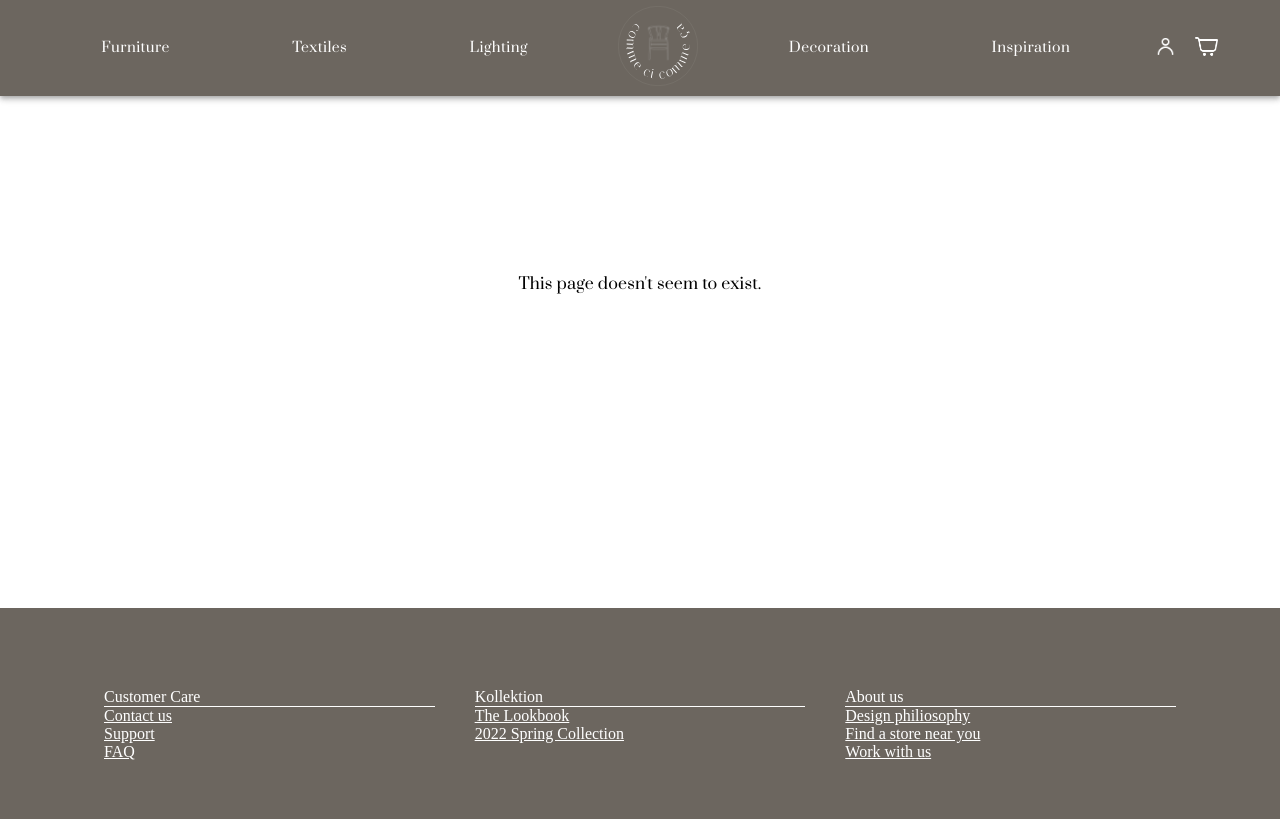
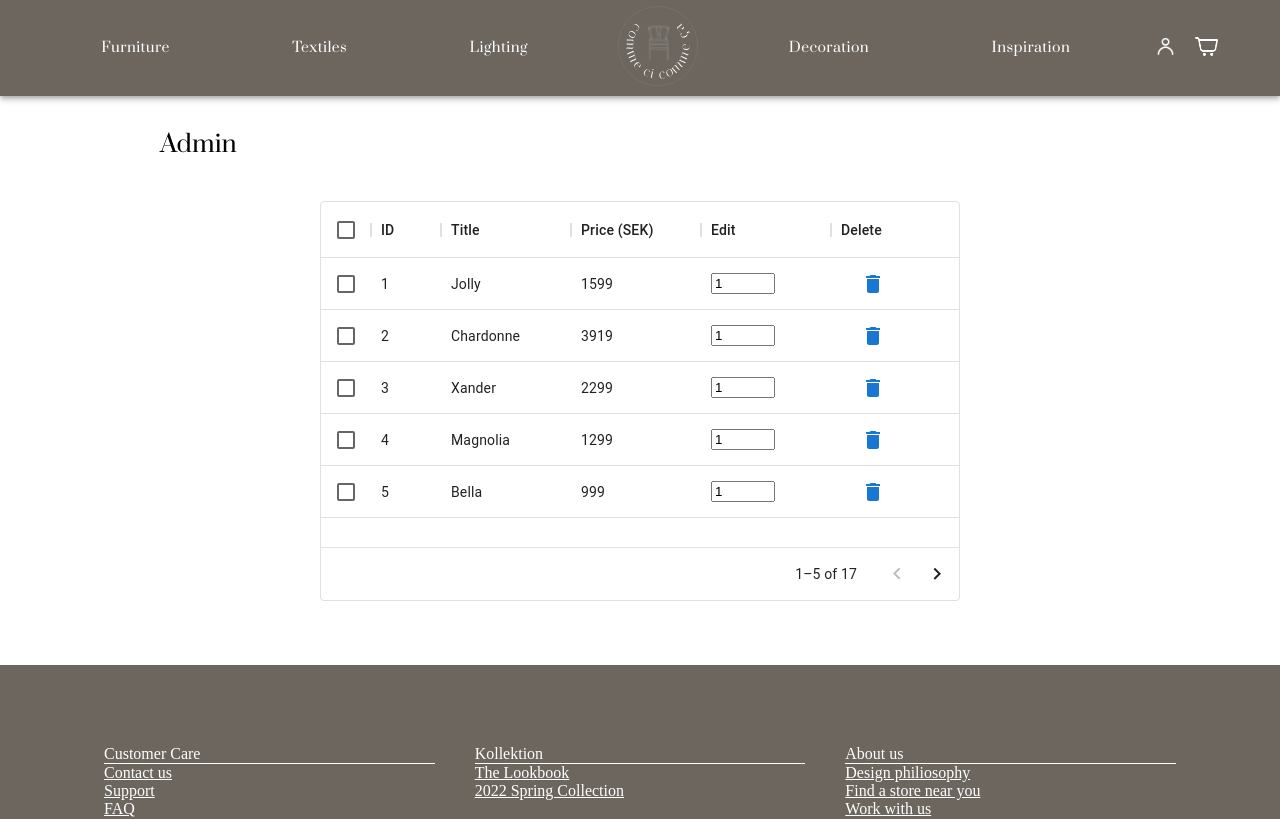
Before and after one commit to mirrenil/commeci-commeca-webbshop, a React (Create React App) app: page /admin in a window 1280 px wide. Shown: the top 819 px of the page. Built offline with nearby package versions, Linux system fonts and the light colour scheme; a web font is replaced by a local one.

Commit message:
Added adminPage and mui datagrid Co-authored-by: Miranda Nilhag <mirrenil@users.noreply.github.com>

```diff
--- a/package.json
+++ b/package.json
@@ -8,6 +8,7 @@
     "@mui/icons-material": "^5.5.0",
     "@mui/material": "^5.5.0",
     "@mui/styles": "^5.5.0",
+    "@mui/x-data-grid": "^5.6.1",
     "@testing-library/jest-dom": "^5.16.2",
     "@testing-library/react": "^12.1.3",
     "@testing-library/user-event": "^13.5.0",
--- a/src/App.tsx
+++ b/src/App.tsx
@@ -8,6 +8,7 @@ import { productData } from "./ProductData";
 import EmptyPage from "./components/EmptyPage";
 import NotFound from "./components/NotFound";
 import CartProvider from "./context/CartContextProvider";
+import AdminPage from "./components/AdminPage";
 
 function App() {
   return (
@@ -27,7 +28,8 @@ function App() {
               element={<EmptyPage page="Inspiration" />}
             />
             <Route path="/detail/:id" element={<DetailPage />} />
-            <Route path="/account" element="Account or admin page?" />
+            {/* added a quick fix in AdminPage component for now */}
+            <Route path="/admin" element={<AdminPage products={[]} />} />
             <Route path="/checkoutpage" element={<CheckoutPage />} />
             <Route path="*" element={<NotFound />} />
           </Route>
--- /dev/null
+++ b/src/components/AdminPage.tsx
@@ -0,0 +1,35 @@
+import { ProductData, productData } from "../ProductData"
+import ProductList from "./ProductList";
+
+interface Props {
+  products: ProductData[];
+}
+
+function AdminPage(props: Props) {
+
+    console.log(productData);
+
+
+
+    return (
+      <div>
+        <h5
+          style={{
+            fontFamily: "Prata",
+            fontWeight: "400",
+            fontSize: "1.5rem",
+            marginTop: "2rem",
+            marginLeft: "10rem",
+          }}
+        >
+          Admin
+        </h5>
+
+            <ProductList />
+     </div>
+    );
+}
+
+
+
+export default AdminPage;
--- a/src/components/Header.tsx
+++ b/src/components/Header.tsx
@@ -18,6 +18,7 @@ import userIcon from "../assets/icons/icon-user.webp";
 import logo from "../assets/images/logo.svg";
 import { useCart } from "../context/CartContextProvider";
 
+
 interface Page {
   label: string;
   href: string;
@@ -27,6 +28,7 @@ function Header() {
   const { sumCartQuantity } = useCart();
   const [anchorMenu, setAnchorMenu] = useState(false);
   const { ccLogo, icon, iconsContainer, quantityIcon } = useStyles();
+
 
   const menuLeft: Page[] = [
     {
@@ -65,8 +67,8 @@ function Header() {
   const icons = () => {
     return (
       <div className={iconsContainer}>
-        <Link to="/account">
-          <img className={icon} src={userIcon} alt="account" />
+        <Link to="/admin">
+          <img className={icon} src={userIcon} alt="admin" />
         </Link>
         <Link className={quantityIcon} to="/checkoutpage">
           <Badge
@@ -264,3 +266,6 @@ const useStyles = makeStyles(() => ({
 }));
 
 export default Header;
+function useAdmin(): { user: any; isLoading: any; login: any; } {
+  throw new Error("Function not implemented.");
+}
--- /dev/null
+++ b/src/components/ProductList.tsx
@@ -0,0 +1,99 @@
+import * as React from 'react';
+import { DataGrid } from '@mui/x-data-grid';
+import { Button } from "@mui/material";
+import DeleteIcon from "@mui/icons-material/Delete"
+
+ function ProductList() {
+
+  const columns = [
+    { field: "id", headerName: "ID", width: 70 },
+    { field: "title", headerName: "Title", width: 130 },
+    { field: "price", headerName: "Price (SEK)", width: 130 },
+    {
+      field: "edit",
+      headerName: "Edit",
+      width: 130,
+      renderCell: () => (
+        <>
+          <input type="number" value="1" min="0" max="999"></input>
+          {/* <Button type="submit" size="small"
+          >
+              <EditIcon></EditIcon>
+          </Button> */}
+        </>
+      ),
+    },
+    {
+      field: "delete",
+      headerName: "Delete",
+      width: 130,
+      renderCell: () => (
+        <>
+          <Button
+            type="submit"
+            size="small"
+          >
+            <DeleteIcon></DeleteIcon>
+          </Button>
+        </>
+      ),
+    },
+  ];
+
+
+  // const handleDelete = (clickedProduct) => {
+  //     setProduct(products.filter((product) => product.id !== clickedProduct.id));
+  //     console.log(clickedProduct.id);
+  // };
+
+
+  const rows = [
+      { id: "1", title: 'Jolly', price: '1599'},
+      { id: "2", title: "Chardonne", price: "3919"},
+      { id: "3", title: 'Xander', price: '2299'},
+      { id: "4", title: 'Magnolia', price: '1299'},
+      { id: "5", title: "Bella", price: "999" },
+      { id: "6", title: "Essentials", price: "5499"},
+      { id: "7", title: "Dagny", price: "2999" },
+      { id: "8", title: "Daisy Bubble", price: "199" },
+      { id: "9", title: "Barrel", price: "1799 "},
+      { id: "10", title: "Alba", price: "3449 "},
+      { id: "11", title: "Vinvent", price: "5999 "},
+      { id: "12", title: "Charleston", price: "2899"},
+      { id: "13", title: "Betty", price: "2899 "},
+      { id: "14",  title: "Minna", price: "1199"},
+      { id: "15", title: "Pirri 2-pack", price: "2699"},
+      { id: "16", title: "Melisso", price: "4999"},
+      { id: "17",  title: "Ditti", price: "1999"},
+  ]
+
+
+   return (
+     <div style={{
+        display: "flex",
+        justifyContent: "center",
+        alignItems: "center",
+        width: "100%"
+        }}>
+       <div
+         style={{
+           height: 400,
+           width: "50%",
+           paddingBottom: "4rem",
+         }}
+       >
+         <DataGrid
+           rows={rows}
+           columns={columns}
+           pageSize={5}
+           rowsPerPageOptions={[2]}
+           checkboxSelection
+         />
+       </div>
+     </div>
+   );
+ }
+
+
+
+  export default ProductList;
```
Also changed, not shown: 1 other file (tests, documents, lock files or other folders).
